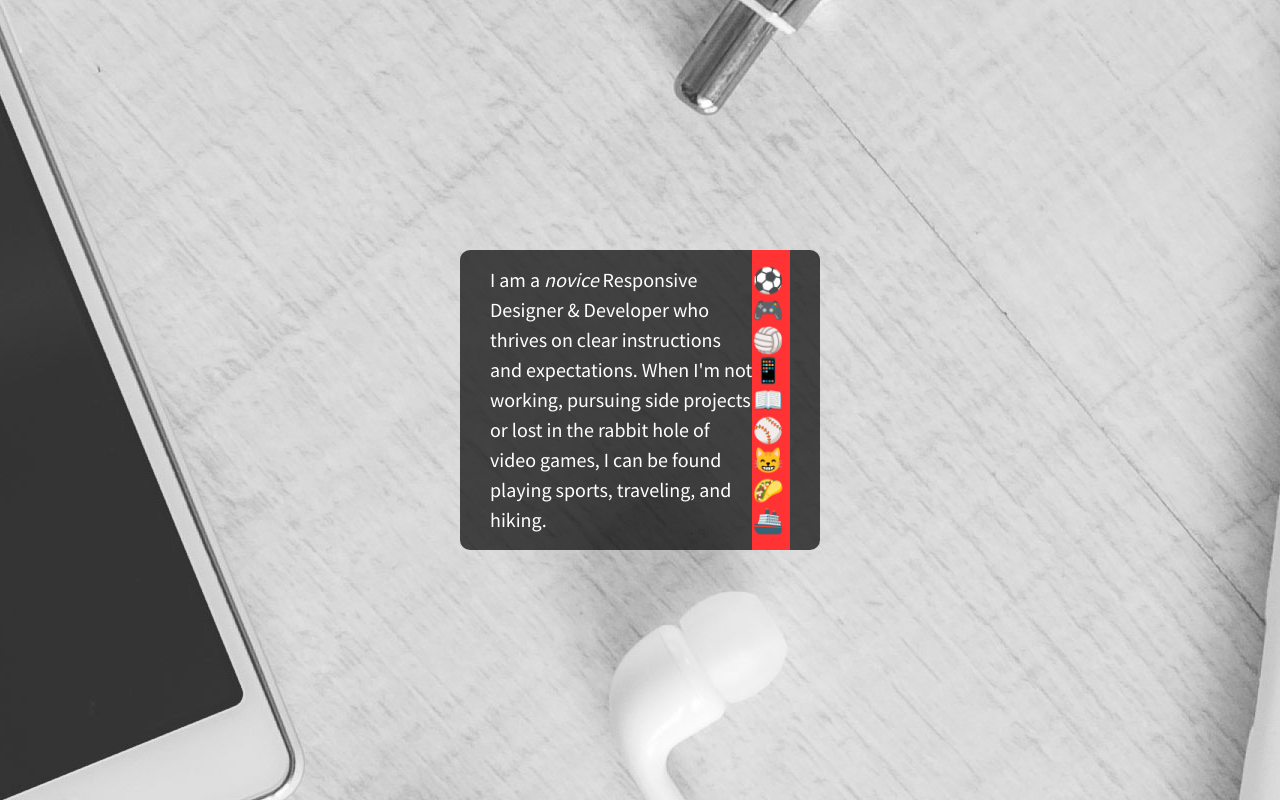
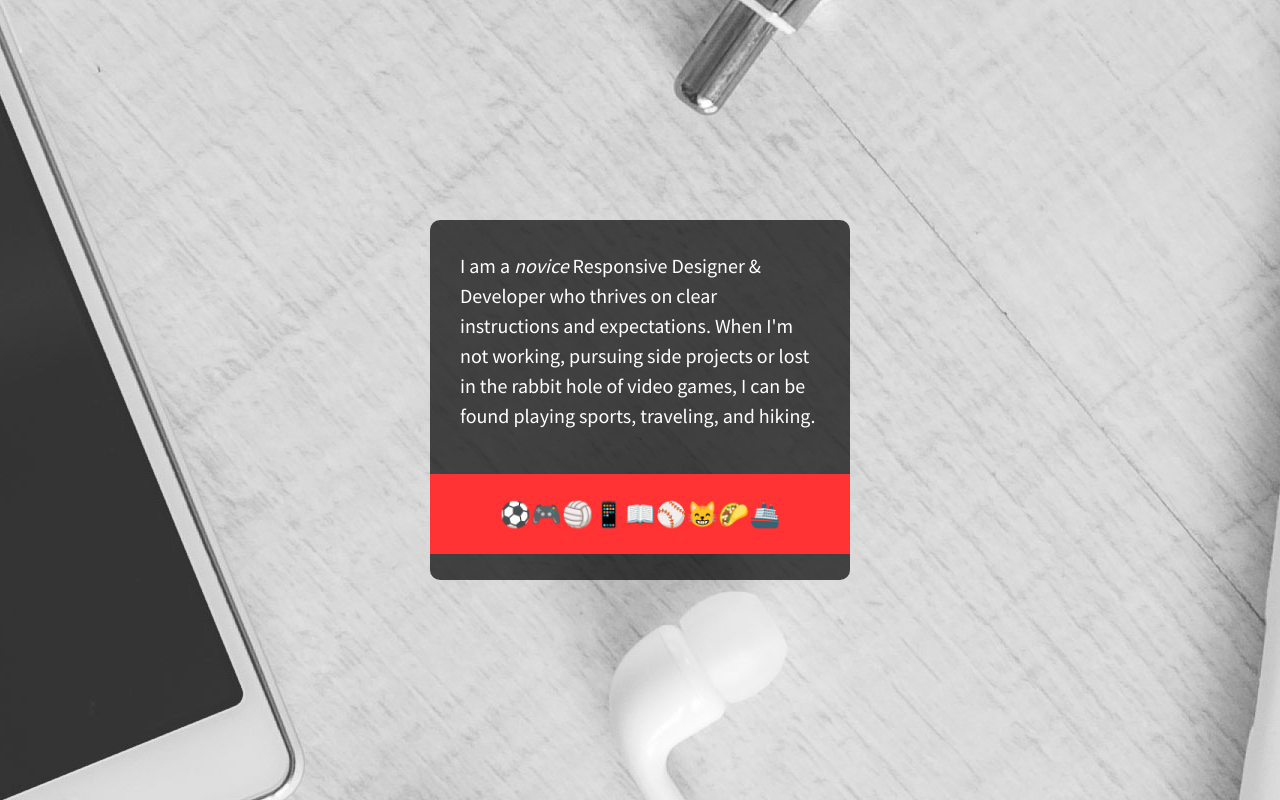
Before and after one commit to augiejr1/206-flexbox-customize-starter, a plain HTML site: page index.html in a window 1280 px wide. Drawn offline with nearby package versions, Linux system fonts and the light colour scheme.

Commit message:
Fixed container alignment so they stacked on top of each other

```diff
--- a/css/main.css
+++ b/css/main.css
@@ -115,7 +115,6 @@ body {
   display: flex;
   justify-content: center;
   align-items: center;
-  align-content: space-around;
 }
 
 #content {
@@ -129,21 +128,22 @@ body {
   line-height: 1.5em;
   border-radius: 10px;
   padding: 0px 30px;
-  width: 300px;
-  height: 300px;
+  width: 360px;
+  height: 360px;
   display: flex;
-  justify-content: center;
+  flex-flow: column nowrap;
+  justify-content: space-around;
   align-items: center;
 }
 
 #emojis {
     background: #ff3333;
-    height: 100%;
     font-size: 1.25em;
     display: flex;
     justify-content: center;
     align-items: center;
-    /* I want a way to put this div underneath the content div */
+    width: 420px;
+    margin-bottom: 15px;
 }
 
 
```
